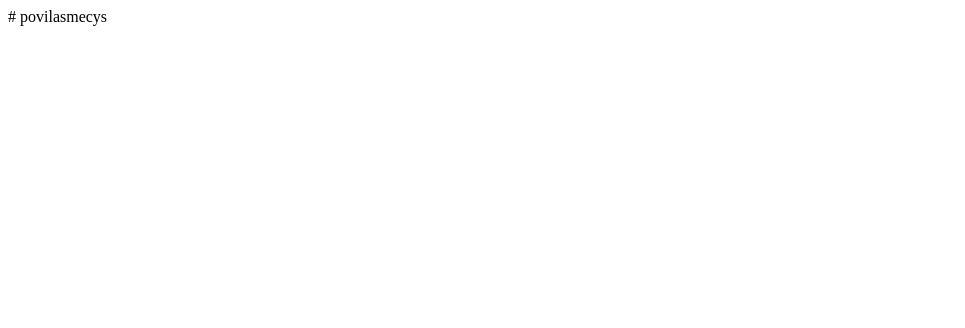
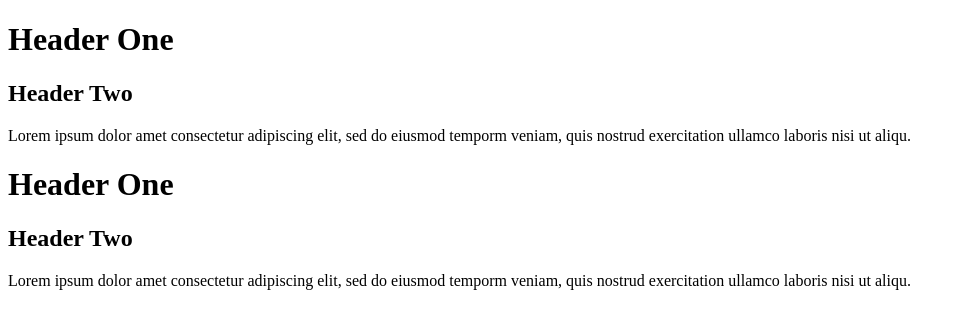
Before and after one commit to pmecys5082/povilasmecys, a plain HTML site: page index.html in a window 1280 px wide. Shown: the whole page, without its empty margins (0-965 px from the left). Drawn offline with Linux system fonts and the light colour scheme.

Commit message:
Added index.html and favicon.png

```diff
--- a/index.html
+++ b/index.html
@@ -1 +1,36 @@
-# povilasmecys
+<!doctype html>
+
+<html lang="en">
+    <head>
+        <meta charset="utf-8">
+        <title>Portfolio</title>
+
+        <meta content="width=device-width, initial-scale=1" name="viewport">
+
+        <link href="favicon.png" rel="shortcut icon">
+        <link href="css/style.css" rel="stylesheet" type="text/css">
+
+
+    </head>
+
+    <body>
+
+        <!-- ================== Start ================== -->
+        <h1>Header One</h1>
+        <h2>Header Two</h2>
+        <p><span>Lorem ipsum dolor amet</span>
+        consectetur adipiscing elit, sed do eiusmod temporm veniam, quis nostrud exercitation ullamco laboris nisi ut aliqu.</p>
+        <!-- ================== End ================== -->
+
+        <!-- ================== Start ================== -->
+        <h1>Header One</h1>
+        <h2>Header Two</h2>
+        <p><span>Lorem ipsum dolor amet</span>
+        consectetur adipiscing elit, sed do eiusmod temporm veniam, quis nostrud exercitation ullamco laboris nisi ut aliqu.</p>
+        <!-- ================== End ================== -->
+
+
+    </body>
+
+
+</html>
```
Also changed, not shown: favicon.png (added).
